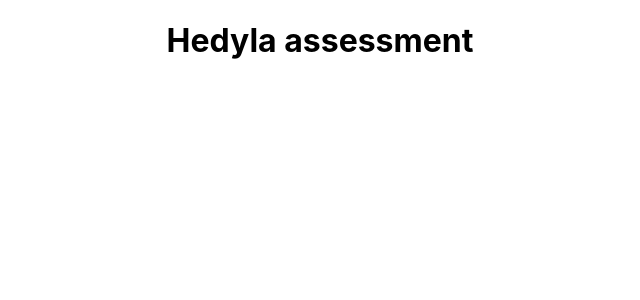
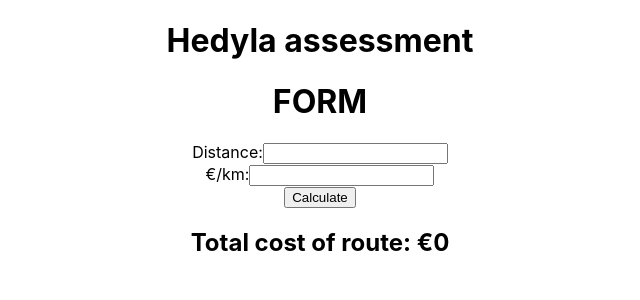
Before and after one commit to BrittanyBlake/frontend-assessment-hedyla, a React (Create React App) app: page / in a window 1280 px wide. Shown: the top 300 px of the page, without its empty margins (320-960 px from the left). Built offline with nearby package versions, Linux system fonts and the light colour scheme.

Commit message:
add simple route cost calculator

```diff
--- a/src/App.js
+++ b/src/App.js
@@ -1,9 +1,11 @@
 import './App.css';
+import Forms from './components/forms';
 
 function App() {
   return (
     <div className="App">
       <h1>Hedyla assessment</h1>
+      <Forms />
     </div>
   );
 }
--- /dev/null
+++ b/src/components/forms.js
@@ -0,0 +1,48 @@
+import React, { useState } from 'react';
+
+const Forms = () => {
+  const [distance, setDistance] = useState(1);
+  const [cost, setCost] = useState(1);
+  const [total, setTotal] = useState(0);
+
+  const handleDistanceChange = e => {
+    setDistance(e.target.value);
+    console.log('distance:', distance);
+  };
+
+  const handleCostChange = e => {
+    setCost(e.target.value);
+    console.log('cost:', cost);
+  };
+
+  const handleClick = () => {
+    setTotal(distance * cost);
+  };
+
+  return (
+    <div>
+      <h1>FORM</h1>
+      <form>
+        <label htmlFor="distance">
+          Distance:
+          <input name="distance" type="text" onChange={handleDistanceChange} />
+        </label>
+        <br />
+        <label htmlFor="cost">
+          €/km:
+          <input name="€/km" type="text" onChange={handleCostChange} />
+        </label>
+      </form>
+      <button type="button" onClick={handleClick}>
+        {' '}
+        Calculate
+      </button>
+      <h2>
+        Total cost of route: €
+        {total}
+      </h2>
+    </div>
+  );
+};
+
+export default Forms;
```
Also changed, not shown: src/setupTests.js (deleted, +0 -5 lines), 1 other file (tests, documents, lock files or other folders).
